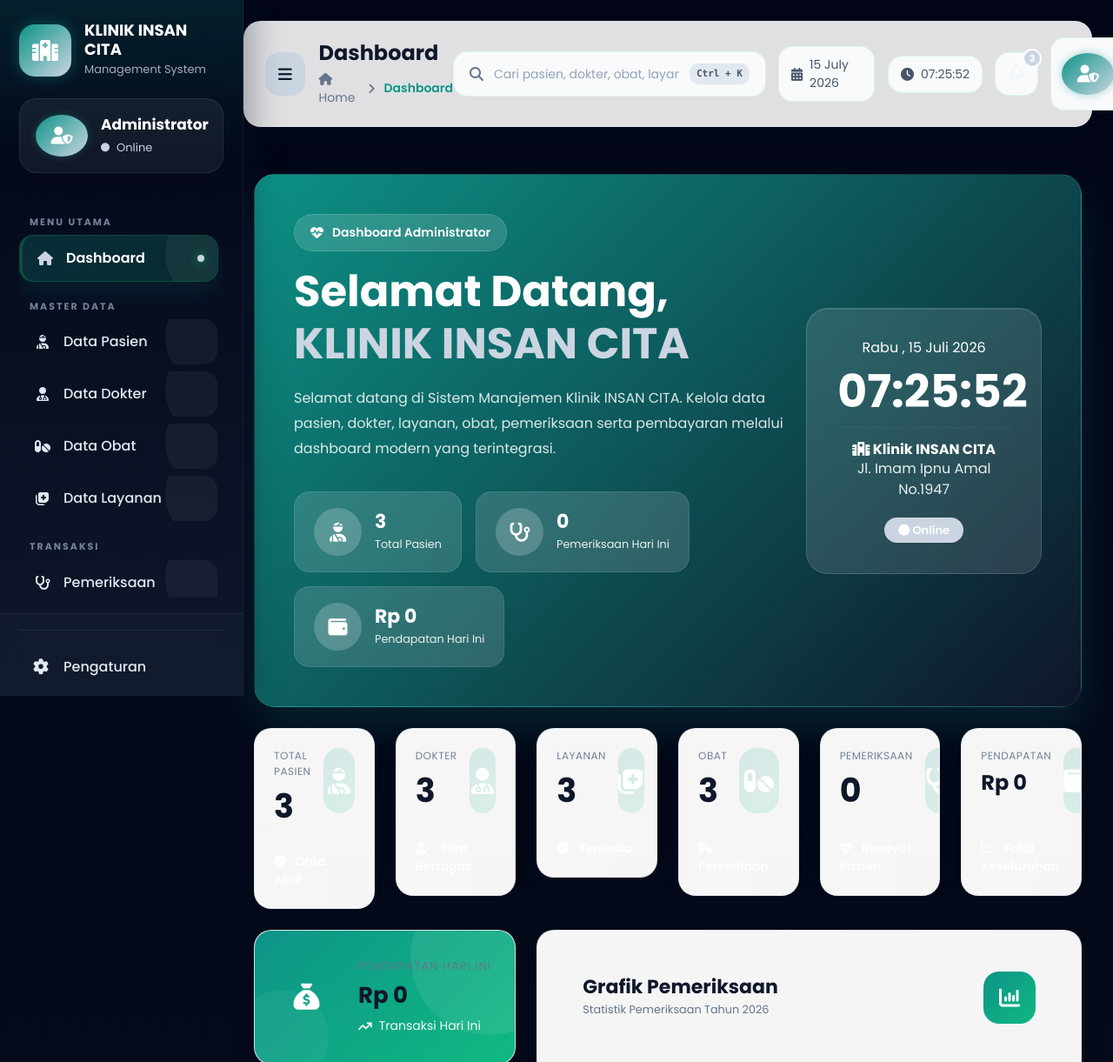
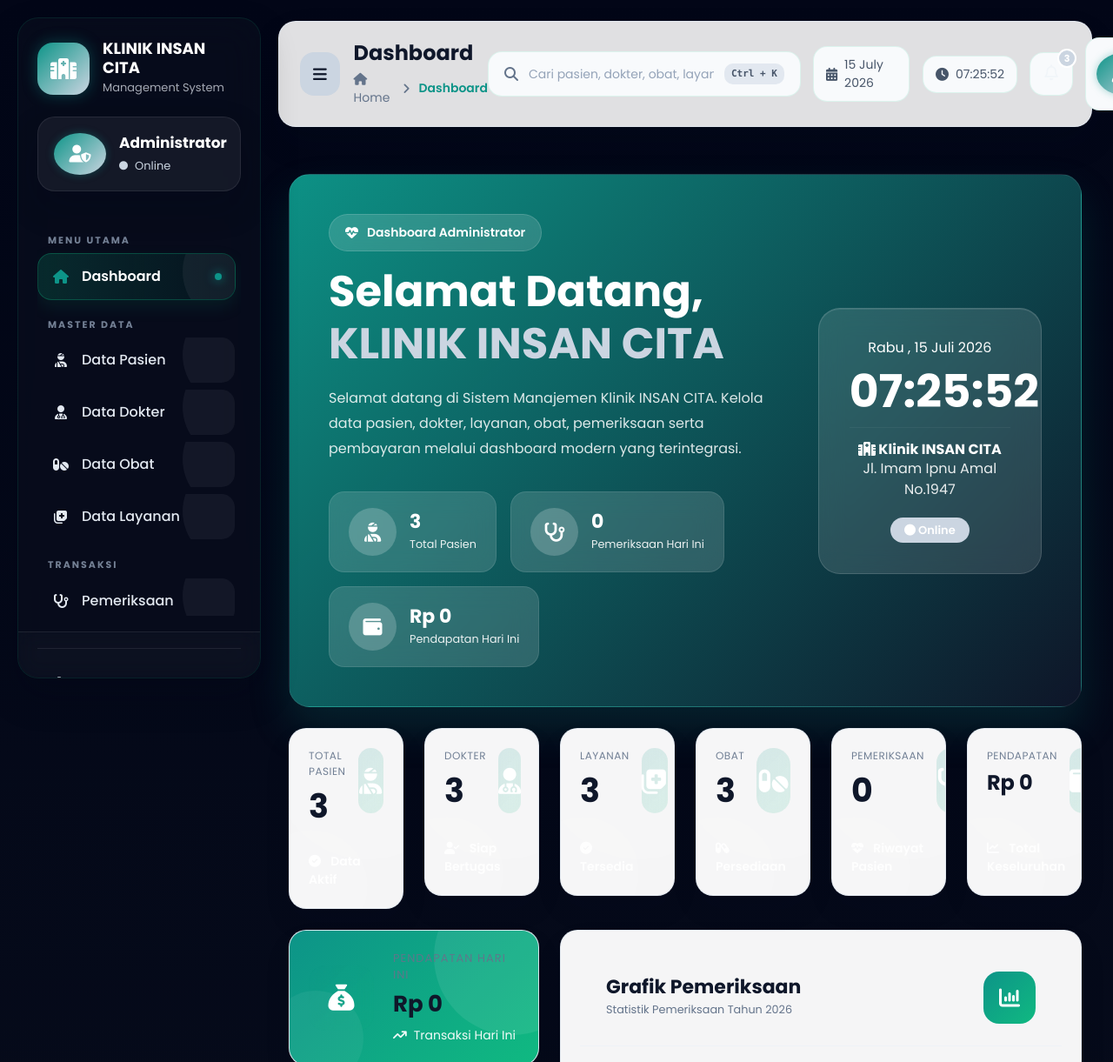
Before and after one commit to suju0227/klinik, a PHP site: page /index.php in a window 1280 px wide; the page is wider, and only the part inside the window is pictured. Shown: the top 1221 px of that part at 87% size. Run offline with PHP 8.4, Linux system fonts and the light colour scheme; data comes from the database, SQL or seed files in the repository; data that the repository does not hold is empty; some libraries are stand-ins or nearby versions.

Commit message:
style: redesign sidebar to floating dark glass panel

```diff
--- a/assets/css/sidebar.css
+++ b/assets/css/sidebar.css
@@ -20,38 +20,27 @@
 ========================================== */
 
 .sidebar{
-
     position:fixed;
-
     left:0;
-
     top:0;
-
-    width:250px;
-
-    height:100vh;
-
-    background:linear-gradient(
-        180deg,
-        var(--sidebar-bg),
-        var(--sidebar-bg2)
-    );
-
+    width:280px;
+    height:calc(100vh - 40px);
+    margin:20px;
+    background:var(--surface-glass) !important;
+    backdrop-filter:blur(22px) !important;
+    -webkit-backdrop-filter:blur(22px) !important;
+    border:1px solid var(--border-glass) !important;
+    border-radius:var(--radius-2xl) !important;
+    box-shadow:var(--shadow-glass) !important;
     color:#fff;
-
     display:flex;
-
     flex-direction:column;
-
     justify-content:space-between;
-
-    box-shadow:
-    8px 0 35px rgba(15,23,42,.35);
-
     z-index:999;
-
-    overflow:hidden;
-
+    transition:all 0.35s ease;
+    overflow-y:auto;
+    scrollbar-width:thin;
+    scrollbar-color:var(--slate-500) transparent;
 }
 
 /* ==========================================
@@ -264,70 +253,52 @@
 }
 
 .sidebar-menu li a{
-
     display:flex;
-
     align-items:center;
-
     gap:14px;
-
-    padding:14px 18px;
-
+    padding:14px 16px;
     border-radius:16px;
-
     color:#e2e8f0;
-
     text-decoration:none;
-
-    transition:.30s;
-
+    transition:all 0.3s ease;
     position:relative;
-
     overflow:hidden;
-
     font-weight:500;
-
+    border:1px solid transparent;
 }
 
 .sidebar-menu li a i{
-
-    width:22px;
-
+    width:20px;
     text-align:center;
-
-    font-size:18px;
-
-    transition:.30s;
-
+    font-size:16px;
+    transition:all 0.3s ease;
 }
 
 /* Hover */
 
 .sidebar-menu li a:hover{
-    background:rgba(13,148,136,.12);
-    color:#fff;
-    transform:translateX(6px);
+    background: rgba(16, 185, 129, 0.08);
+    border-color: rgba(16, 185, 129, 0.2);
+    color: #fff;
+    transform: translateX(4px);
 }
 
 .sidebar-menu li a:hover i{
-    color: var(--secondary);
+    color: var(--primary);
 }
 
 /* Active */
 
 .sidebar-menu li a.active{
-    background:linear-gradient(
-        90deg,
-        rgba(13,148,136,.22),
-        rgba(13,148,136,.08)
-    );
-    color:#fff;
-    font-weight:600;
-    border-left:4px solid var(--secondary);
+    background: linear-gradient(90deg, rgba(16, 185, 129, 0.18), rgba(16, 185, 129, 0.04)) !important;
+    border: 1px solid rgba(16, 185, 129, 0.3) !important;
+    color: #fff !important;
+    font-weight: 600;
+    box-shadow: 0 8px 20px rgba(16, 185, 129, 0.1) !important;
 }
 
 .sidebar-menu li a.active i{
-    color: var(--secondary);
+    color: var(--primary);
 }
 
 /* Ripple Glow */
@@ -522,23 +493,6 @@
 ========================================== */
 
 @media(max-width:992px){
-
-.sidebar{
-
-    width:260px;
-
-    left:-260px;
-
-    transition:.35s;
-
-}
-
-.sidebar.show{
-
-    left:0;
-
-}
-
 }
 
 @media(max-width:768px){
@@ -620,8 +574,8 @@
     width:8px;
     height:8px;
     border-radius:50%;
-    background: var(--secondary);
-    box-shadow:0 0 12px rgba(16,185,129,.8);
+    background: var(--primary);
+    box-shadow:0 0 12px var(--primary);
 }
 
 /* ==========================================
@@ -629,325 +583,181 @@
 ========================================== */
 
 /* ======================================================
-            SIDEBAR TOGGLE
-====================================================== */
+            SIDEBAR TOGGLE & RESPONSIVE
+ ====================================================== */
 
-.main{
+.main {
+    margin-left: 320px;
+    transition: margin-left 0.35s ease;
+}
 
-    margin-left:250px;
-
-    transition:.35s ease;
-
+.main.expanded {
+    margin-left: 132px !important;
 }
 
 /* Sidebar Collapse */
-
-.sidebar.collapsed{
-
-    width:85px;
-
-}
-
-/* Logo */
-
-.sidebar.collapsed .brand-text{
-
-    display:none;
-
-}
-
-/* Profile */
-
-.sidebar.collapsed .profile-info{
-
-    display:none;
-
-}
-
-.sidebar.collapsed .profile-card{
-
-    justify-content:center;
-
-}
-
-/* Menu */
-
-.sidebar.collapsed .menu-title{
-
-    display:none;
-
-}
-
-.sidebar.collapsed .sidebar-menu a span{
-
-    display:none;
-
-}
-
-.sidebar.collapsed .sidebar-menu a{
-
-    justify-content:center;
-
-    padding:15px;
-
-}
-
-.sidebar.collapsed .sidebar-menu a i{
-
-    margin:0;
-
-    font-size:20px;
-
-}
-
-/* Footer */
-
-.sidebar.collapsed .footer-link span{
-
-    display:none;
-
-}
-
-.sidebar.collapsed .sidebar-version{
-
-    display:none;
-
-}
-
-.sidebar.collapsed .footer-link{
-
-    justify-content:center;
-
-}
-
-/* Main */
-
-.main.expanded{
-
-    margin-left:85px;
-
-}
-
-/* ==========================================
-        MOBILE
-========================================== */
-
-@media(max-width:992px){
-
-.sidebar{
-
-    left:-250px;
-
-}
-
-.sidebar.show{
-
-    left:0;
-
-}
-
-.main{
-
-    margin-left:0;
-
-}
-
-}
-
-/* ======================================================
-        REFINED SHELL OVERRIDES
-====================================================== */
-
-.sidebar{
-    width:280px;
-    background:
-        linear-gradient(180deg, rgba(13, 148, 136, 0.18), transparent 180px),
-        linear-gradient(180deg, var(--slate-950), var(--slate-900));
-    border-right:1px solid rgba(255,255,255,.06);
-    overflow-y:auto;
-    scrollbar-width:thin;
-    scrollbar-color:var(--slate-500) transparent;
-}
-
-.sidebar::-webkit-scrollbar{
-    width:8px;
-}
-
-.sidebar::-webkit-scrollbar-track{
-    background:transparent;
-}
-
-.sidebar::-webkit-scrollbar-thumb{
-    background:rgba(148,163,184,.45);
-    border-radius:999px;
-}
-
-.sidebar-top{
-    padding:24px 22px 18px;
-}
-
-.brand{
-    margin-bottom:22px;
-}
-
-.brand-icon{
-    width:60px;
-    height:60px;
-    min-width:60px;
-    border-radius:18px;
-    background:linear-gradient(135deg, var(--primary), var(--secondary));
-    box-shadow:0 16px 30px rgba(13,148,136,.28);
-}
-
-.brand-text h3{
-    font-size:18px;
-    letter-spacing:0;
-}
-
-.brand-text small{
-    color:rgba(226,232,240,.72);
-}
-
-.profile-card{
-    border-radius:20px;
-    background:rgba(255,255,255,.06);
-    border:1px solid rgba(255,255,255,.08);
-    box-shadow:0 18px 40px rgba(2,6,23,.18);
-}
-
-.sidebar-menu li a{
-    border-radius:16px;
-    padding:14px 16px;
-    color:#e2e8f0;
-    border:1px solid transparent;
-}
-
-.sidebar-menu li a:hover{
-    background:rgba(13,148,136,.14);
-    border-color:rgba(13,148,136,.22);
-    transform:translateX(2px);
-}
-
-.sidebar-menu li a.active{
-    background:linear-gradient(135deg, rgba(13,148,136,.24), rgba(16,185,129,.18));
-    border-color:rgba(34,197,94,.22);
-    box-shadow:0 12px 24px rgba(13,148,136,.14);
-}
-
-.sidebar-menu li a i{
-    width:20px;
-    text-align:center;
-    font-size:16px;
-}
-
-.menu-title{
-    color:rgba(148,163,184,.78);
-    padding-left:12px;
-    margin:20px 0 10px;
-}
-
-.sidebar-footer{
-    padding:18px 22px 24px;
-}
-
-.sidebar-divider{
-    background:rgba(255,255,255,.08);
-}
-
-.footer-link{
-    border-radius:14px;
-    padding:12px 14px;
-    color:#e2e8f0;
-}
-
-.footer-link:hover{
-    background:rgba(255,255,255,.06);
-    color:#fff;
-}
-
-.footer-link.logout{
-    color:#fecaca;
-}
-
-.sidebar-version{
-    color:rgba(226,232,240,.72);
-}
-
-.sidebar.collapsed{
-    width:92px;
+.sidebar.collapsed {
+    width: 92px !important;
 }
 
 .sidebar.collapsed .sidebar-top,
-.sidebar.collapsed .sidebar-footer{
-    padding-left:14px;
-    padding-right:14px;
+.sidebar.collapsed .sidebar-footer {
+    padding-left: 0 !important;
+    padding-right: 0 !important;
+    display: flex;
+    flex-direction: column;
+    align-items: center;
 }
 
-.sidebar.collapsed .brand{
-    justify-content:center;
+.sidebar.collapsed .brand {
+    justify-content: center;
+    margin-left: 0;
+    margin-right: 0;
+}
+
+.sidebar.collapsed .profile-card {
+    justify-content: center;
+    padding: 0 !important;
+    background: transparent !important;
+    border: none !important;
+    box-shadow: none !important;
+    margin-left: 0;
+    margin-right: 0;
+}
+
+.sidebar.collapsed .sidebar-menu {
+    width: 100%;
+}
+
+.sidebar.collapsed .sidebar-menu li a {
+    justify-content: center;
+    padding: 14px 0 !important;
+}
+
+.sidebar.collapsed .footer-link {
+    justify-content: center;
+    padding: 12px 0 !important;
 }
 
 .sidebar.collapsed .brand-text,
 .sidebar.collapsed .profile-info,
 .sidebar.collapsed .menu-title,
 .sidebar.collapsed .footer-link span,
-.sidebar.collapsed .sidebar-version{
-    display:none;
+.sidebar.collapsed .sidebar-version,
+.sidebar.collapsed .sidebar-menu li a span,
+.sidebar.collapsed .sidebar-menu li a::after {
+    display: none !important;
 }
 
-.sidebar.collapsed .profile-card,
-.sidebar.collapsed .footer-link{
-    justify-content:center;
+/* ======================================================
+        REFINED SHELL OVERRIDES & STYLING
+ ====================================================== */
+
+.sidebar-top {
+    padding: 24px 22px 18px;
 }
 
-.sidebar.collapsed .sidebar-menu li a{
-    justify-content:center;
-    padding:14px 12px;
+.brand {
+    margin-bottom: 22px;
 }
 
-.sidebar.collapsed .sidebar-menu li a span{
-    display:none;
+.brand-icon {
+    width: 60px;
+    height: 60px;
+    min-width: 60px;
+    border-radius: 18px;
+    background: linear-gradient(135deg, var(--primary), var(--secondary));
+    box-shadow: 0 16px 30px rgba(13, 148, 136, 0.28);
 }
 
-.main{
-    margin-left:280px;
+.brand-text h3 {
+    font-size: 18px;
+    letter-spacing: 0;
 }
 
-.main.expanded{
-    margin-left:92px;
+.brand-text small {
+    color: rgba(226, 232, 240, 0.72);
 }
 
-@media (max-width: 992px){
-    .sidebar{
-        width:280px;
-        left:-300px;
-        box-shadow:16px 0 40px rgba(15,23,42,.28);
+.profile-card {
+    border-radius: 20px;
+    background: rgba(255, 255, 255, 0.06);
+    border: 1px solid rgba(255, 255, 255, 0.08);
+    box-shadow: 0 18px 40px rgba(2, 6, 23, 0.18);
+}
+
+.menu-title {
+    color: rgba(148, 163, 184, 0.78);
+    padding-left: 12px;
+    margin: 20px 0 10px;
+}
+
+.sidebar-footer {
+    padding: 18px 22px 24px;
+}
+
+.sidebar-divider {
+    background: rgba(255, 255, 255, 0.08);
+}
+
+.footer-link {
+    border-radius: 14px;
+    padding: 12px 14px;
+    color: #e2e8f0;
+}
+
+.footer-link:hover {
+    background: rgba(255, 255, 255, 0.06);
+    color: #fff;
+}
+
+.footer-link.logout {
+    color: #fecaca;
+}
+
+.sidebar-version {
+    color: rgba(226, 232, 240, 0.72);
+}
+
+/* ==========================================
+        RESPONSIVE
+ ========================================== */
+
+@media (max-width: 992px) {
+    .sidebar {
+        width: 280px !important;
+        left: -320px !important;
+        margin: 0 !important;
+        height: 100vh !important;
+        border-radius: 0 !important;
+        box-shadow: 16px 0 40px rgba(15, 23, 42, 0.28) !important;
     }
 
-    .sidebar.show{
-        left:0;
+    .sidebar.show {
+        left: 0 !important;
     }
 
-    .sidebar.collapsed{
-        width:280px;
+    .sidebar.collapsed {
+        width: 280px !important;
     }
 
     .main,
-    .main.expanded{
-        margin-left:0;
+    .main.expanded {
+        margin-left: 0 !important;
+        padding: 16px !important;
     }
 }
 
-@media (max-width: 576px){
-    .sidebar-top{
-        padding:20px 18px 14px;
+@media (max-width: 576px) {
+    .sidebar-top {
+        padding: 20px 18px 14px;
     }
 
-    .sidebar-footer{
-        padding:16px 18px 20px;
+    .sidebar-footer {
+        padding: 16px 18px 20px;
     }
 
-    .brand-text h3{
-        font-size:17px;
+    .brand-text h3 {
+        font-size: 17px;
     }
 }
```
